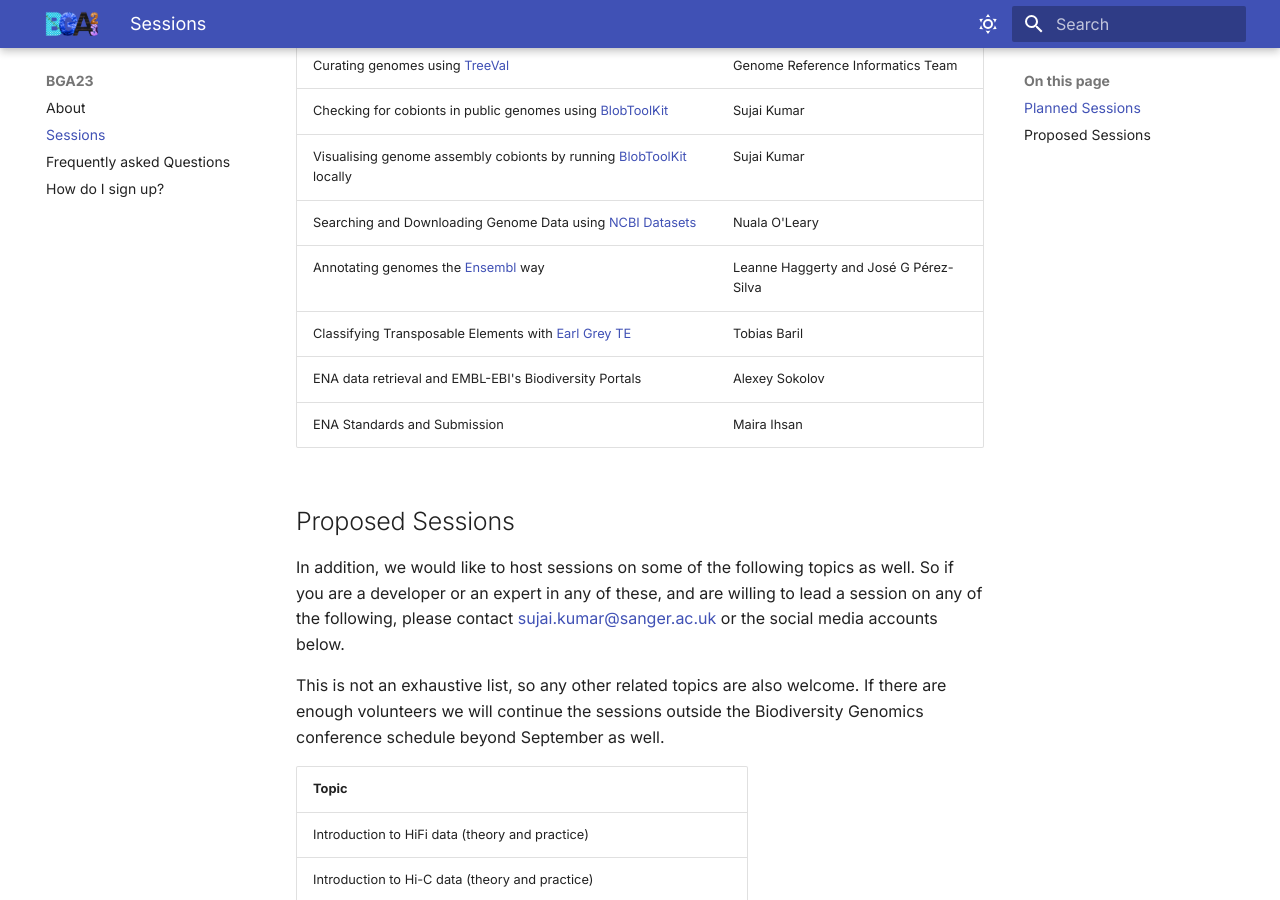
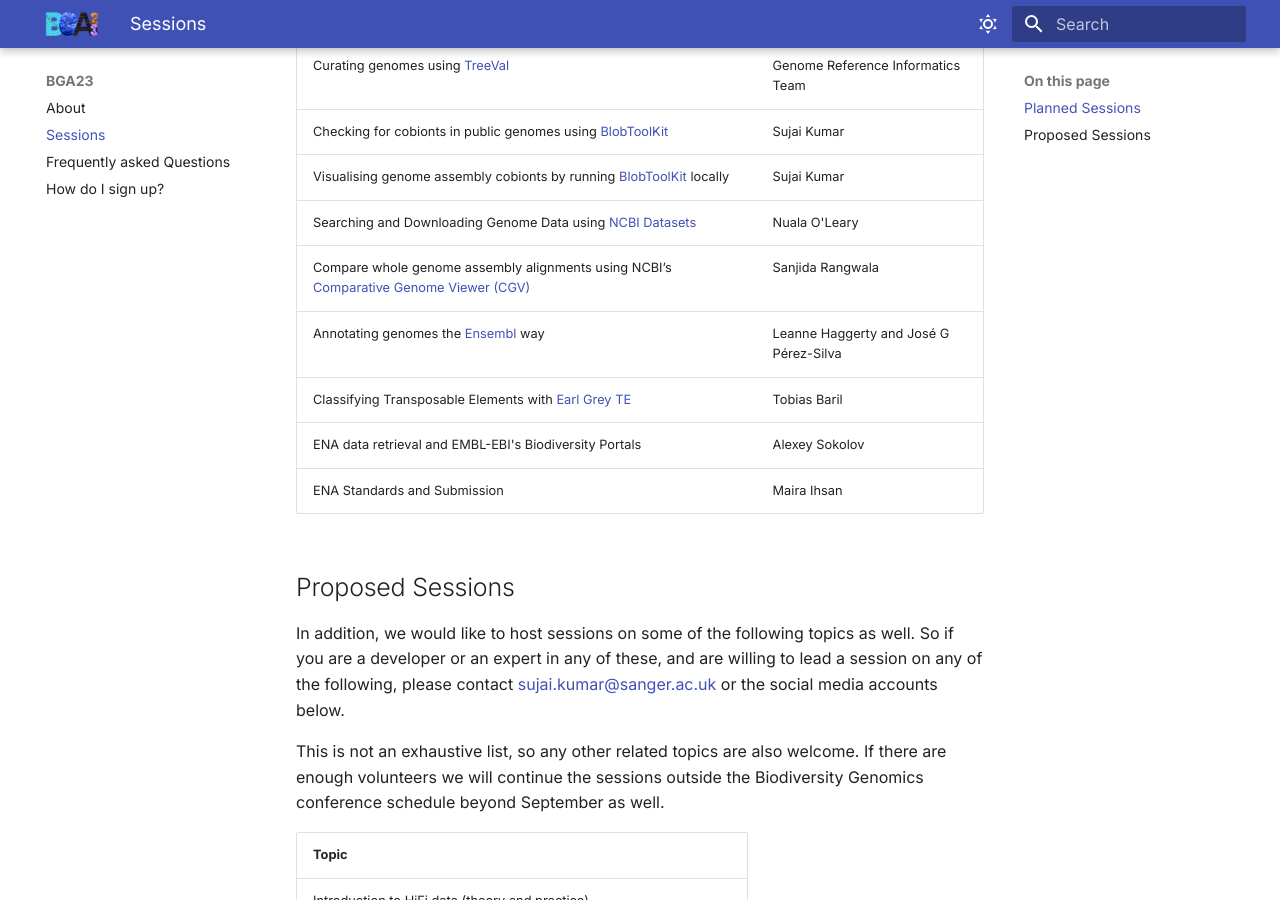
Before and after one commit to tol-training/tol-training.github.io, an MkDocs documentation site: the page built from docs/sessions.md, in a window 1280 px wide and 900 px high, scrolled down 599 px. Built offline with MkDocs 1.6.1 and Material for MkDocs 9.7.7, drawn with Linux system fonts in a browser that asks for light colours.

Commit message:
Update sessions.md

```diff
--- a/docs/sessions.md
+++ b/docs/sessions.md
@@ -19,6 +19,7 @@ The list of sessions planned so far is given below. We are currently in the proc
 | Checking for cobionts in public genomes using [BlobToolKit](https://blobtoolkit.genomehubs.org/view){:target="_blank"} | Sujai Kumar |
 | Visualising genome assembly cobionts by running [BlobToolKit](https://blobtoolkit.genomehubs.org/view){:target="_blank"} locally | Sujai Kumar |
 | Searching and Downloading Genome Data using [NCBI Datasets](https://www.ncbi.nlm.nih.gov/datasets/){:target="_blank"} | Nuala O'Leary |
+| Compare whole genome assembly alignments using NCBI’s [Comparative Genome Viewer (CGV)](https://www.ncbi.nlm.nih.gov/genome/cgv){:target="_blank"} | Sanjida Rangwala |
 | Annotating genomes the [Ensembl](https://rapid.ensembl.org/info/genome/genebuild/index.html){:target="_blank"} way | Leanne Haggerty and José G Pérez-Silva |
 | Classifying Transposable Elements with [Earl Grey TE](https://github.com/TobyBaril/EarlGrey){:target="_blank"} | Tobias Baril |
 | ENA data retrieval and EMBL-EBI's Biodiversity Portals | Alexey Sokolov |
```
